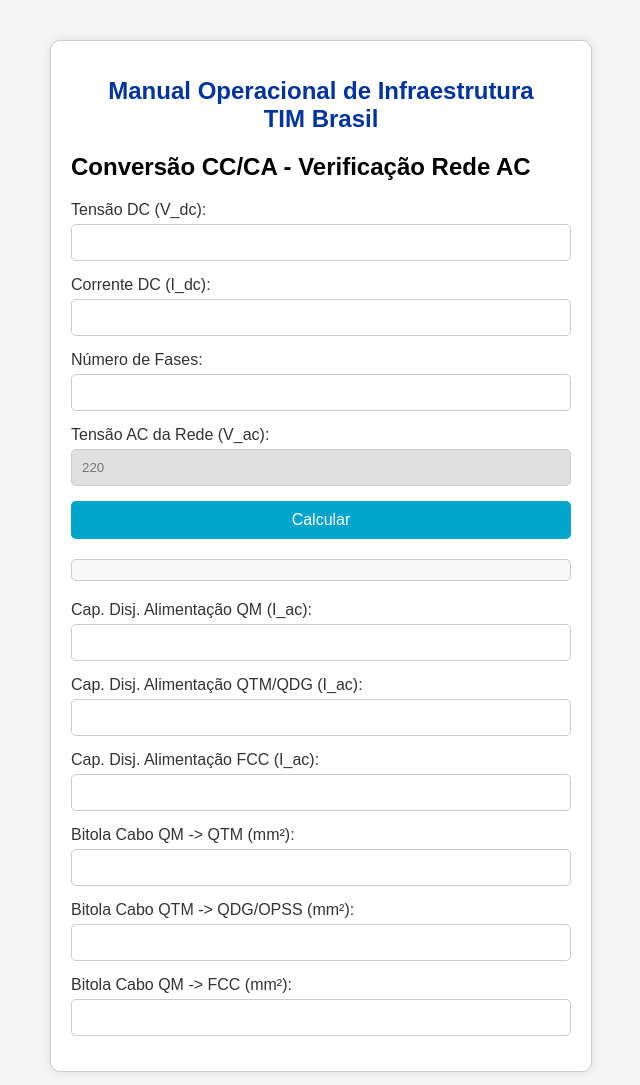
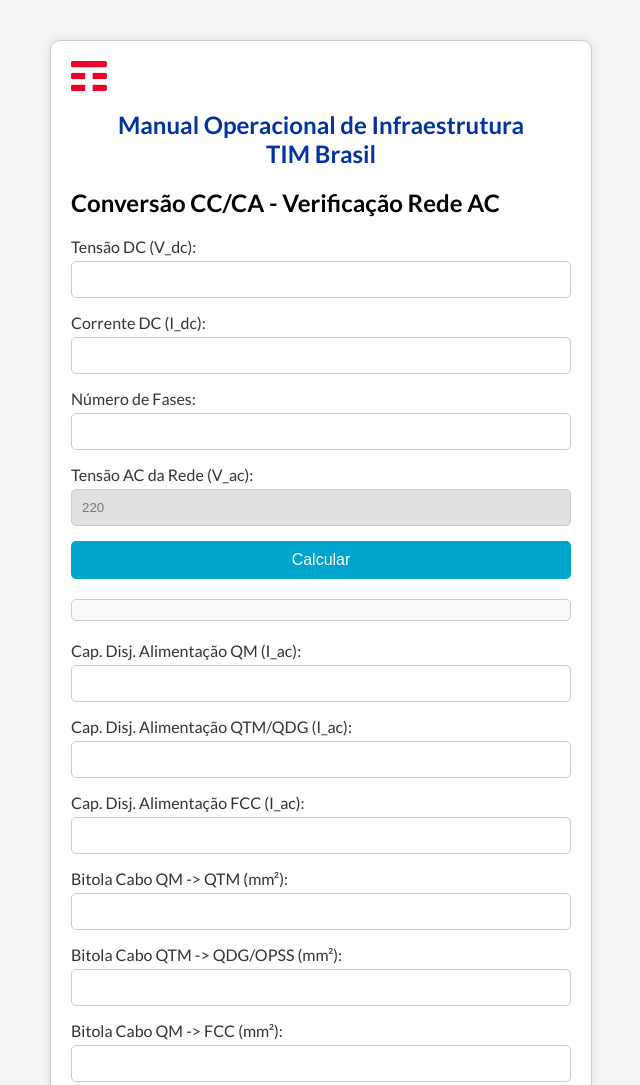
Before and after one commit to limarodrigo5/infraTim, a plain HTML site: page index.html in a window 1280 px wide. Shown: the top 1085 px of the page, without its empty margins (319-959 px from the left). Drawn offline with Linux system fonts and the light colour scheme.

Commit message:
add logo and change font

```diff
--- a/index.html
+++ b/index.html
@@ -1,14 +1,18 @@
 <!DOCTYPE html>
 <html lang="en">
 <head>
+<link rel="preconnect" href="https://fonts.googleapis.com">
+<link rel="preconnect" href="https://fonts.gstatic.com" crossorigin>
     <meta charset="UTF-8">
     <meta name="viewport" content="width=device-width, initial-scale=1.0">
     <title>Manual Operacional de Infraestrutura - TIM BRASIL</title>
+    <link href="https://fonts.googleapis.com/css2?family=Lato:ital,wght@0,100;0,300;0,400;0,700;0,900;1,100;1,300;1,400;1,700;1,900&display=swap" rel="stylesheet">
     <link rel="stylesheet" href="style.css">
 
 </head>
 <body>
     <div class="container">
+        <img src="/LOGO_TIM_PNG_RGB_FC.png" alt="logo da tim brasil">
         <h1>Manual Operacional de Infraestrutura <br>TIM Brasil</h1>
         <h2>Conversão CC/CA - Verificação Rede AC</h2>
         <label for="V_dc">Tensão DC (V_dc):</label>
@@ -63,6 +67,7 @@
     </div>
 
     <div class="container">
+        <img src="/LOGO_TIM_PNG_RGB_FC.png" alt="logo da tim brasil">
         <h1>Manual Operacional de Infraestrutura <br>TIM Brasil</h1>
         <h2>Verificação Fonte CC</h2>
         <label for="fabricante">Fabricante:</label>
@@ -101,6 +106,7 @@
     </div>
 
     <div class="container">
+        <img src="/LOGO_TIM_PNG_RGB_FC.png" alt="logo da tim brasil">
         <h1>Manual Operacional de Infraestrutura <br>TIM Brasil</h1>
         <h2>Banco de Baterias</h2>
 
--- a/style.css
+++ b/style.css
@@ -1,5 +1,5 @@
 body {
-    font-family: Arial, sans-serif;
+    font-family: "Lato", sans-serif;
     margin: 0;
     padding: 0;
     background-color: #f5f5f5;
@@ -12,6 +12,15 @@
     border-radius: 10px;
     background-color: #fff;
     box-shadow: 0 0 10px rgba(0, 0, 0, 0.1);
+}
+
+img {
+
+    position: relative;
+    top: 0;
+    left: 0;
+    width: 40px; /* Ajuste o tamanho conforme necessário */
+    height: auto; /* Mantém a proporção da imagem */
 }
 
 h1 {
```
Also changed, not shown: LOGO_TIM_PNG_RGB_FC.png (added).
